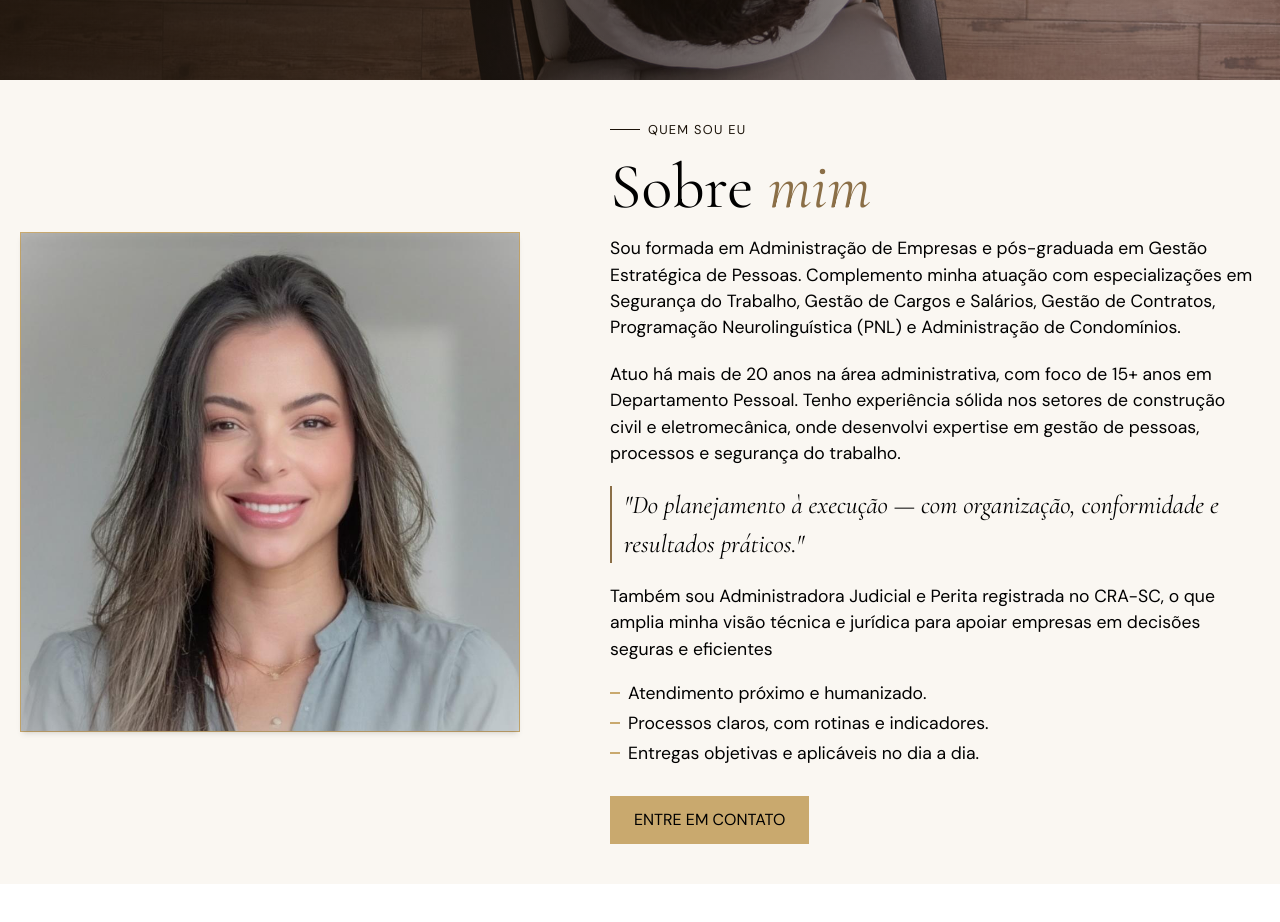
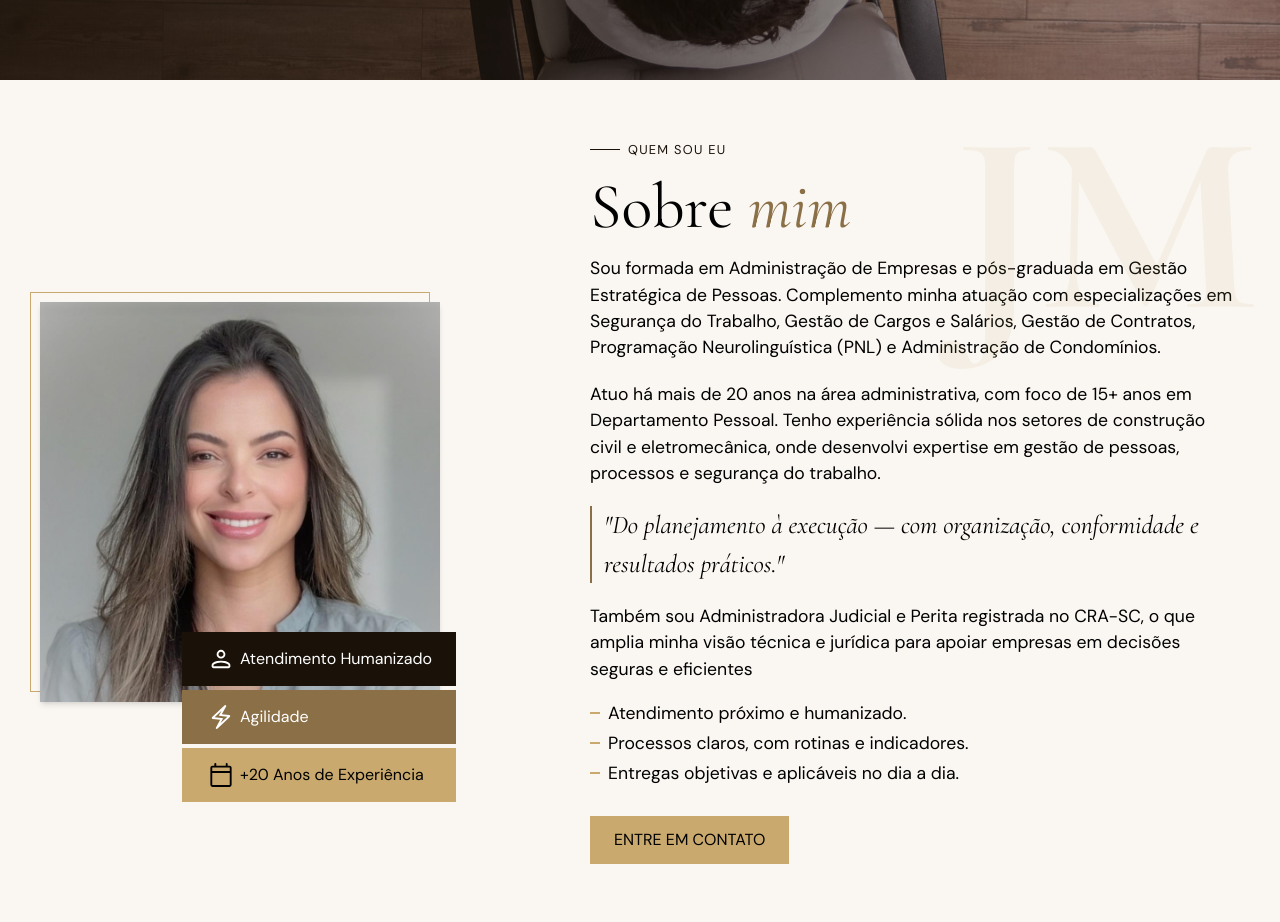
Before and after one commit to guiaap/joelmamatias-web, a React (Vite) app: page / in a window 1280 px wide. Shown: the part 720-1642 px from the top of the page. Before the commit the page ends 1604 px from the top, so only its background shows below. Built offline with nearby package versions, Linux system fonts and the light colour scheme.

Commit message:
feat: implementa a seção sobre mim

```diff
--- a/src/components/AboutSection.jsx
+++ b/src/components/AboutSection.jsx
@@ -1,38 +1,63 @@
 import SectionTag from "./SectionTag.jsx";
 import { Link } from "react-router-dom";
+import Icon from "./Icon.jsx";
 
-import photo from "../assets/images/joelma.jpeg"
+import photo from "../assets/images/joelma.jpeg";
 
 export function Avatar() {
 
     return (
 
-        <div className="order-2 lg:order-1">
-
-            <figure className="
-            relative
-            min-h-[200px] min-w-[200px]
-            max-h-[500px] max-w-[500px]
-            border border-(--primary-gold)
-            ">
+        <figure className="relative max-h-[400px] max-w-[400px] ">
 
             <img
             src={photo}
             alt="Foto de Joelma Matias"
             className="
+            relative z-10
             w-full h-full
             object-cover
             shadow-md
             "/>
 
-                <figcaption className="hidden">Foto de Joelma Matias</figcaption>
+            <div className="
+            absolute top-[-10px] left-[-10px]
+            w-full h-full
+            border border-(--primary-gold)
+            "/>
 
         </figure>
-
-            <div></div>
-        </div>
     )
 
+}
+
+export function Diferential({iconName, iconColor, text, textColor, bgColor}) {
+
+    return (
+
+        <li className={`
+        flex items-center gap-1
+        px-6 py-3
+        text-(${textColor}) bg-(--dark-gold) bg-(${bgColor})
+        `}>
+           <Icon name={iconName} color={iconColor} /> {text}
+        </li>
+    )
+}
+
+export function Diferentials() {
+
+    return (
+
+        <ul className="absolute -bottom-1/4 -right-1/25 z-20 flex flex-col gap-1">
+
+            <Diferential iconName="person" text="Atendimento Humanizado" textColor="--white" bgColor="--primary-brown" />
+            <Diferential iconName="bolt" text="Agilidade" textColor="--white" />
+            <Diferential iconName="calendar" iconColor="#FFFFF" text="+20 Anos de Experiência" bgColor="--primary-gold"  />
+
+        </ul>
+
+    );
 }
 
 export function ContactButton() {
@@ -53,6 +78,25 @@ export function ContactButton() {
     )
 }
 
+export function Initials() {
+
+    return (
+        <span className="
+        inline-block
+        absolute top-0 right-0
+        -translate-y-1/6 translate-x-1/16
+        font-cormorant font-bold
+        text-[clamp(10rem,20vw,21rem)]
+        uppercase text-(--primary-gold)
+        leading-none
+        opacity-10
+        pointer-events-none select-none
+        ">
+            JM
+        </span>
+    )
+}
+
 export default function AboutSection() {
 
     return (
@@ -60,31 +104,33 @@ export default function AboutSection() {
         <section id="about">
 
             <div className="
-            flex flex-col gap-10
-            items-center justify-between
-            max-w-(--container) mx-auto
+            flex flex-col
+            items-center justify-between gap-10
+            max-w-(--container-large) mx-auto
 
             lg:flex-row
             ">
 
+                <div className="relative order-2 lg:order-1">
                     <Avatar />
+                    <Diferentials />
+                </div>
 
-                <article className="
-                flex flex-col order-1
-                max-w-[650px]
-
-                lg:order-2
-                ">
+                <article className="relative flex flex-col justify-center order-1 lg:order-2 max-w-[650px]">
 
                     <SectionTag text="Quem sou eu" color="--primary-brown" />
 
                     <h2 className="font-cormorant text-[clamp(2.5rem,5vw,4rem)]">
-                        Sobre <span className="italic text-(--dark-gold)">mim</span>
+                        Sobre
+                        <span className="italic text-(--dark-gold)"> mim</span>
                     </h2>
+
+                    <Initials />
 
                     <div className="flex flex-col gap-5 mb-8 text-[clamp(1rem,2vw,1.1rem)]">
 
-                        <p>Sou formada em Administração de Empresas e pós-graduada em Gestão Estratégica de Pessoas.
+                        <p>
+                            Sou formada em Administração de Empresas e pós-graduada em Gestão Estratégica de Pessoas.
                             Complemento minha atuação com especializações em Segurança do Trabalho, Gestão de Cargos e
                             Salários, Gestão de Contratos, Programação Neurolinguística (PNL) e Administração de Condomínios.
                         </p>
@@ -96,7 +142,7 @@ export default function AboutSection() {
                         </p>
 
                         <p className="
-                        font-cormorant italic text-[clamp(1.4rem,2vw,1.8rem)]
+                        font-cormorant italic text-[clamp(1.4rem,2vw,1.6rem)]
                         pl-3 border-l-[2px] border-(--dark-gold)
                         ">
                             "Do planejamento à execução — com organização, conformidade e resultados práticos."
@@ -121,8 +167,8 @@ export default function AboutSection() {
                             <li>Processos claros, com rotinas e indicadores.</li>
                             <li>Entregas objetivas e aplicáveis no dia a dia.</li>
                         </ul>
+                    </div>
 
-                    </div>
 
                     <ContactButton />
 
--- a/src/components/HeroSection.jsx
+++ b/src/components/HeroSection.jsx
@@ -20,7 +20,7 @@ export function DecorativeLine() {
         <div className="
         absolute top-1/2 right-1/2 z-10
         -translate-x-1/2 -translate-y-1/2
-        h-[400px] w-[1px]
+        h-[300px] w-[1px]
         bg-[linear-gradient(to_bottom,transparent,var(--primary-gold),transparent)]
         "/>
     );
@@ -119,7 +119,7 @@ export default function HeroSection() {
 
                 <h1 className="
                 font-cormorant
-                text-[clamp(2.8rem,6vw,6.5rem)]
+                text-[clamp(2.8rem,6vw,6rem)]
                 tracking-tight leading-none
                 ">
                     Gestão estratégica, <br/>
--- a/src/components/Icon.jsx
+++ b/src/components/Icon.jsx
@@ -27,6 +27,28 @@ export default function Icon ({name, size = "30px", color = "#FFFFFF"}) {
                 </svg>
             )
 
+        case "person":
+            return (
+                <svg xmlns="http://www.w3.org/2000/svg" height={size} width={size} fill={color} viewBox="0 -960 960 960">
+                    <path d="M381.04-533.35Q340-574.38 340-632.31q0-57.92 41.04-98.96 41.04-41.04 98.96-41.04 57.92 0 98.96 41.04Q620-690.23 620-632.31q0 57.93-41.04 98.96-41.04 41.04-98.96 41.04-57.92 0-98.96-41.04ZM180-248.46v-28.16q0-29.38 15.96-54.42 15.96-25.04 42.66-38.5 59.3-29.07 119.65-43.61 60.35-14.54 121.73-14.54t121.73 14.54q60.35 14.54 119.65 43.61 26.7 13.46 42.66 38.5Q780-306 780-276.62v28.16q0 25.3-17.73 43.04-17.73 17.73-43.04 17.73H240.77q-25.31 0-43.04-17.73Q180-223.16 180-248.46Zm60 .77h480v-28.93q0-12.15-7.04-22.5-7.04-10.34-19.11-16.88-51.7-25.46-105.35-38.58-53.65-13.11-108.5-13.11t-108.5 13.11Q317.85-341.46 266.15-316q-12.07 6.54-19.11 16.88-7.04 10.35-7.04 22.5v28.93Zm296.5-328.12q23.5-23.5 23.5-56.5t-23.5-56.5q-23.5-23.5-56.5-23.5t-56.5 23.5q-23.5 23.5-23.5 56.5t23.5 56.5q23.5 23.5 56.5 23.5t56.5-23.5Zm-56.5-56.5Zm0 384.62Z"/>
+                </svg>
+            )
+
+        case "bolt":
+            return (
+                <svg xmlns="http://www.w3.org/2000/svg" height={size} width={size} fill={color} viewBox="0 -960 960 960">
+                    <path d="m454.23-390-237.38-28.85q-23.08-2.61-29.81-24.69-6.73-22.08 10.12-37.54l400.15-371.61q3.84-3.85 9.11-5.77 5.27-1.92 14.58-1.92 15.38 0 23.77 13.15 8.38 13.15.31 27.31L504.61-569.61l238.16 28.84q23.07 2.62 30 24.5 6.92 21.89-9.93 37.35l-400.15 372q-3.84 3.84-9.11 5.57-5.27 1.73-14.58 1.73-15.38 0-23.38-13.15-8-13.15-.31-26.92L454.23-390Zm7 106.85 224.08-204.39-275.92-32.85L498.93-677 274.69-472.23l274.92 33.38-88.38 155.7ZM480-480.38Z"/>
+                </svg>
+            )
+
+        case "calendar":
+            return (
+                <svg xmlns="http://www.w3.org/2000/svg" height={size} width={size} fill={color} viewBox="0 -960 960 960">
+                    <path d="M212.31-100Q182-100 161-121q-21-21-21-51.31v-535.38Q140-738 161-759q21-21 51.31-21h55.38v-53.85q0-13.15 8.81-21.96 8.81-8.8 21.96-8.8 13.16 0 21.96 8.8 8.81 8.81 8.81 21.96V-780h303.08v-54.61q0-12.77 8.61-21.39 8.62-8.61 21.39-8.61 12.77 0 21.38 8.61 8.62 8.62 8.62 21.39V-780h55.38Q778-780 799-759q21 21 21 51.31v535.38Q820-142 799-121q-21 21-51.31 21H212.31Zm0-60h535.38q4.62 0 8.46-3.85 3.85-3.84 3.85-8.46v-375.38H200v375.38q0 4.62 3.85 8.46 3.84 3.85 8.46 3.85ZM200-607.69h560v-100q0-4.62-3.85-8.46-3.84-3.85-8.46-3.85H212.31q-4.62 0-8.46 3.85-3.85 3.84-3.85 8.46v100Zm0 0V-720v112.31Z"/>
+                </svg>
+            )
+
+
         default: return;
     }
 
--- a/src/index.css
+++ b/src/index.css
@@ -8,7 +8,7 @@
 
   --master-container: 2000px;
   --container: 1440px;
-  --container-large: 1300px;
+  --container-large: 1200px;
   --container-small: 600px;
 
   --primary-background: #FAF7F2;
--- a/src/pages/Home.jsx
+++ b/src/pages/Home.jsx
@@ -22,7 +22,7 @@ const location = useLocation();
 
     return (
 
-        <div className="[&>section]:py-10 [&>section]:px-5">
+        <div className="[&>section]:py-15 [&>section]:px-5">
           <HeroSection />
           <AboutSection />
         </div>
```
Lines whose indentation alone changed are shown as unchanged.
